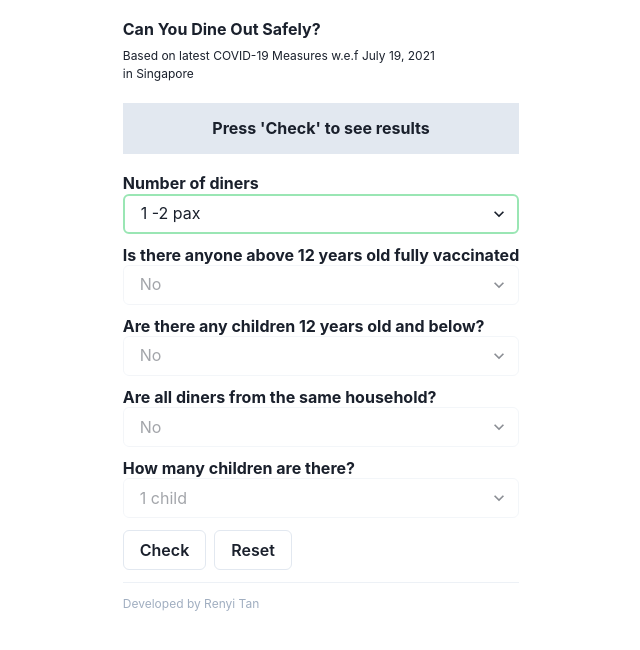
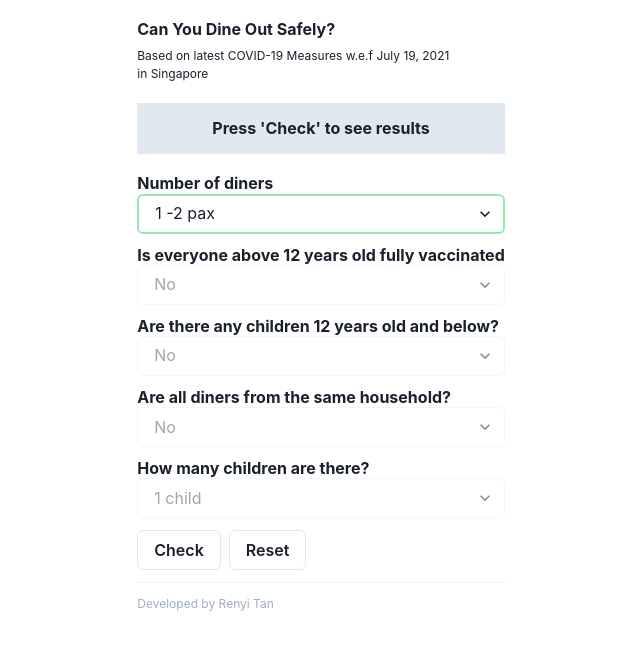
Before and after one commit to renyitan/can-you-dine-out, a React (Create React App) app: page / in a window 1280 px wide. Shown: the top 650 px of the page, without its empty margins (319-959 px from the left). Built offline with nearby package versions, Linux system fonts and the light colour scheme.

Commit message:
fix typo

```diff
--- a/src/App.js
+++ b/src/App.js
@@ -148,7 +148,7 @@ function App() {
 
           <div>
             <Heading as="h5" size="sm">
-              Is there anyone above 12 years old fully vaccinated
+              Is everyone above 12 years old fully vaccinated
             </Heading>
 
             <Select
@@ -347,7 +347,9 @@ function App() {
             </Button>
           </ButtonGroup>
           <Divider />
-          <Text fontSize="xs" color="gray.400">Developed by Renyi Tan</Text>
+          <Text fontSize="xs" color="gray.400">
+            Developed by Renyi Tan
+          </Text>
         </Stack>
       </Center>
     </div>
```
